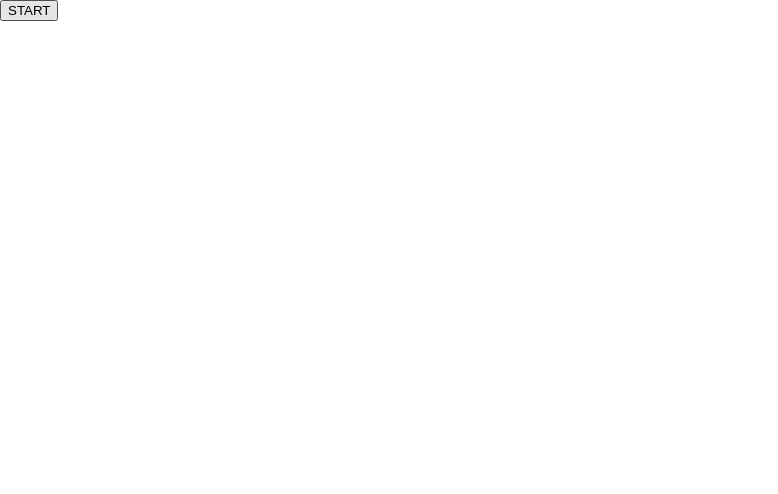
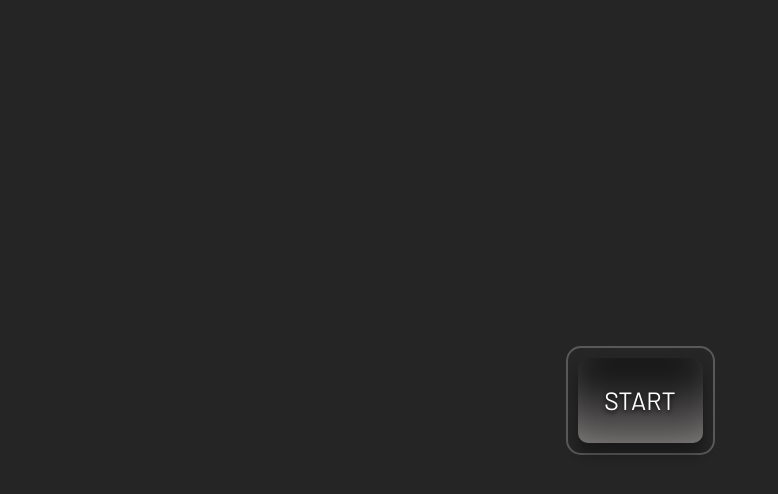
Before and after one commit to AhhadQamar/20-JavaScript-Projects, a plain HTML site: page picture-in-picture/index.html in a window 1280 px wide. Shown: the whole page, without its empty margins (0-778 px from the left). Drawn offline with Linux system fonts and the light colour scheme.

Commit message:
Added Styling

```diff
--- a/picture-in-picture/style.css
+++ b/picture-in-picture/style.css
@@ -1,8 +1,40 @@
+@import url("https://fonts.googleapis.com/css?family=Barlow&display=swap");
 html{
     box-sizing:border-box;
 }
 body{
     margin: 0;
     min-height: 100vh;
-
+    display: flex;
+    justify-content: center;
+    align-items: center;
+    background: rgb(37, 37, 37);
 }
+.button-container{
+    border: 2px solid rgb(89, 89, 89);
+    border-radius: 15px;
+    padding: 10px;
+    box-shadow: inset 0px  10px  50px -25px rgba(40, 42, 40,  0.9);
+}
+button{
+    cursor: pointer;
+    border: 0;
+    outline: none;
+    border-radius: 10px;
+    padding: 5px;
+    height: 85px;
+    width: 125px;
+    background: linear-gradient(to top , rgb(105, 102, 102), rgb(0, 0, 0));
+    color: white;
+    font-family: Barlow, sans-serif;
+    font-size: 25px;
+    text-shadow: 0 2px 5px black;
+    box-shadow: inset 0px  10px  50px -25px rgba(255,255,255,0.4), 0 12px 12px 0 rgba(0, 0, 0, 0.3);
+}
+button:hover{
+    background: linear-gradient(to bottom, rgb(0, 0, 0),rgb(113, 113, 113));
+}
+button:active{
+    transform: translateY(3px);
+    box-shadow: inset 0px  5px  25px -18px rgba(255,255,255,0.4), 0 6px 6px 0 rgba(0, 0, 0, 0.3);
+}
```
